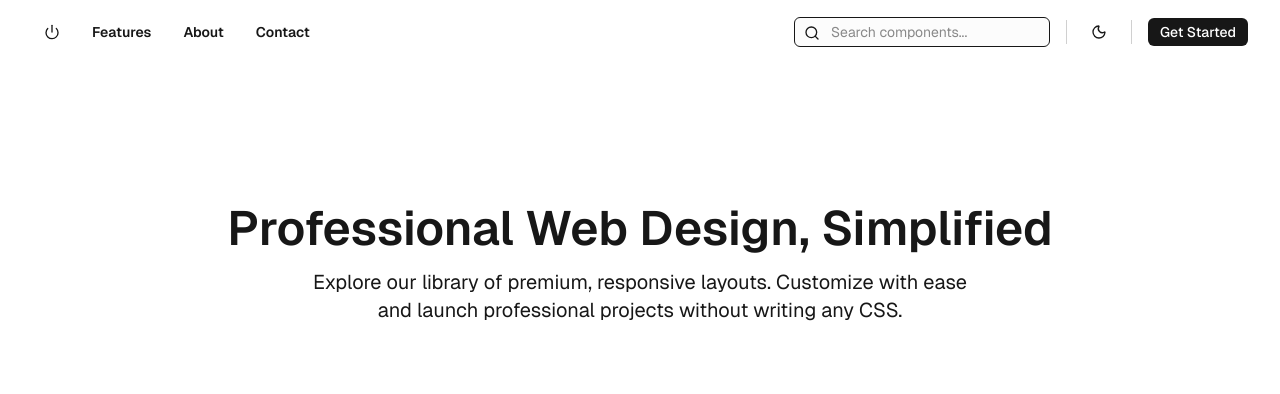
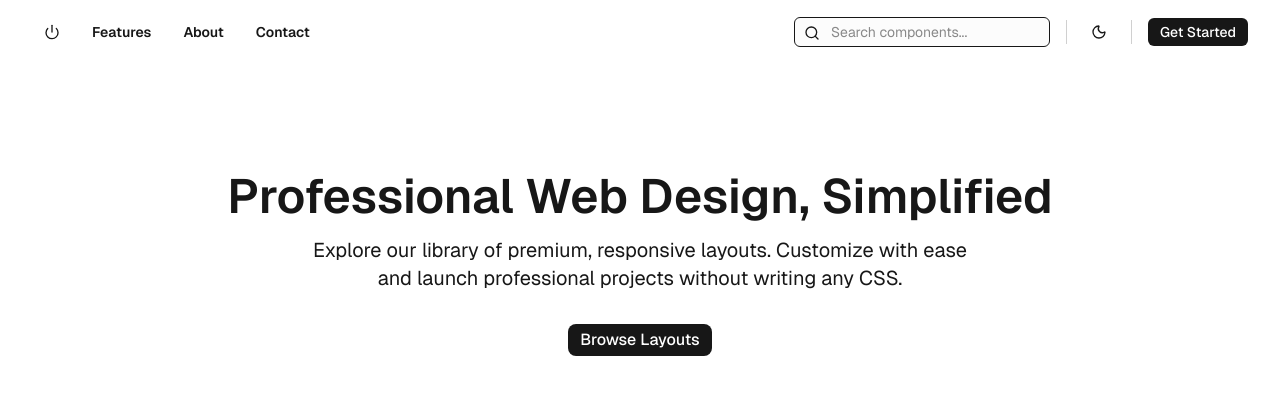
Before and after one commit to Jetrossgalinato/my-comp, a Next.js app: page / in a window 1280 px wide. Shown: the top 394 px of the page. Built offline with nearby package versions, Linux system fonts and the light colour scheme.

Commit message:
feat: add browse layouts button on the header

```diff
--- a/components/header.tsx
+++ b/components/header.tsx
@@ -8,6 +8,13 @@ export function Header() {
         Explore our library of premium, responsive layouts. Customize with ease
         and launch professional projects without writing any CSS.
       </p>
+
+      {/* Button Container */}
+      <div className="flex flex-row gap-4 mt-8">
+        <button className="bg-foreground text-background px-3 py-1 rounded-lg font-medium hover:bg-foreground/90 transition-colors duration-300">
+          Browse Layouts
+        </button>
+      </div>
     </div>
   );
 }
```
